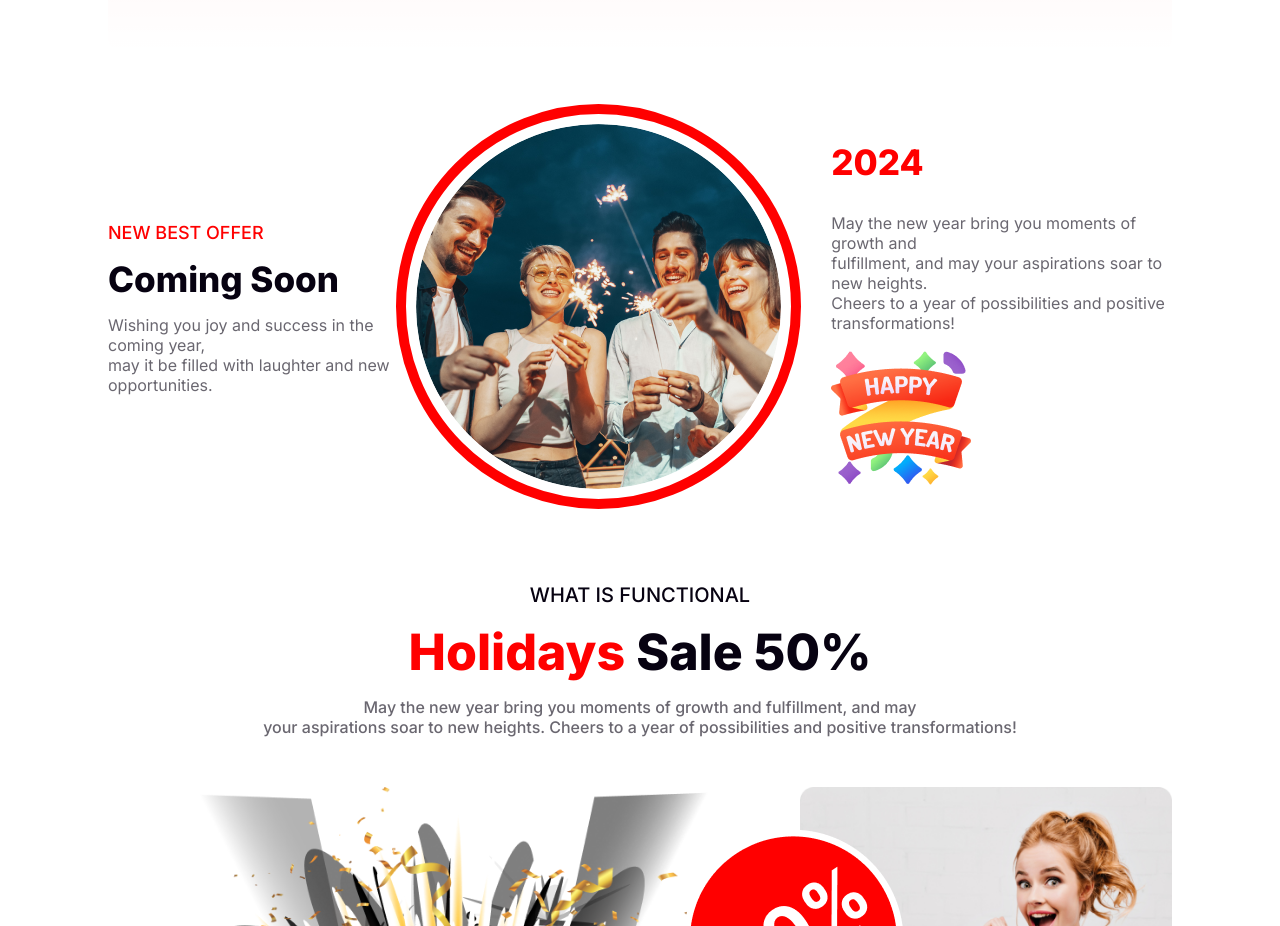
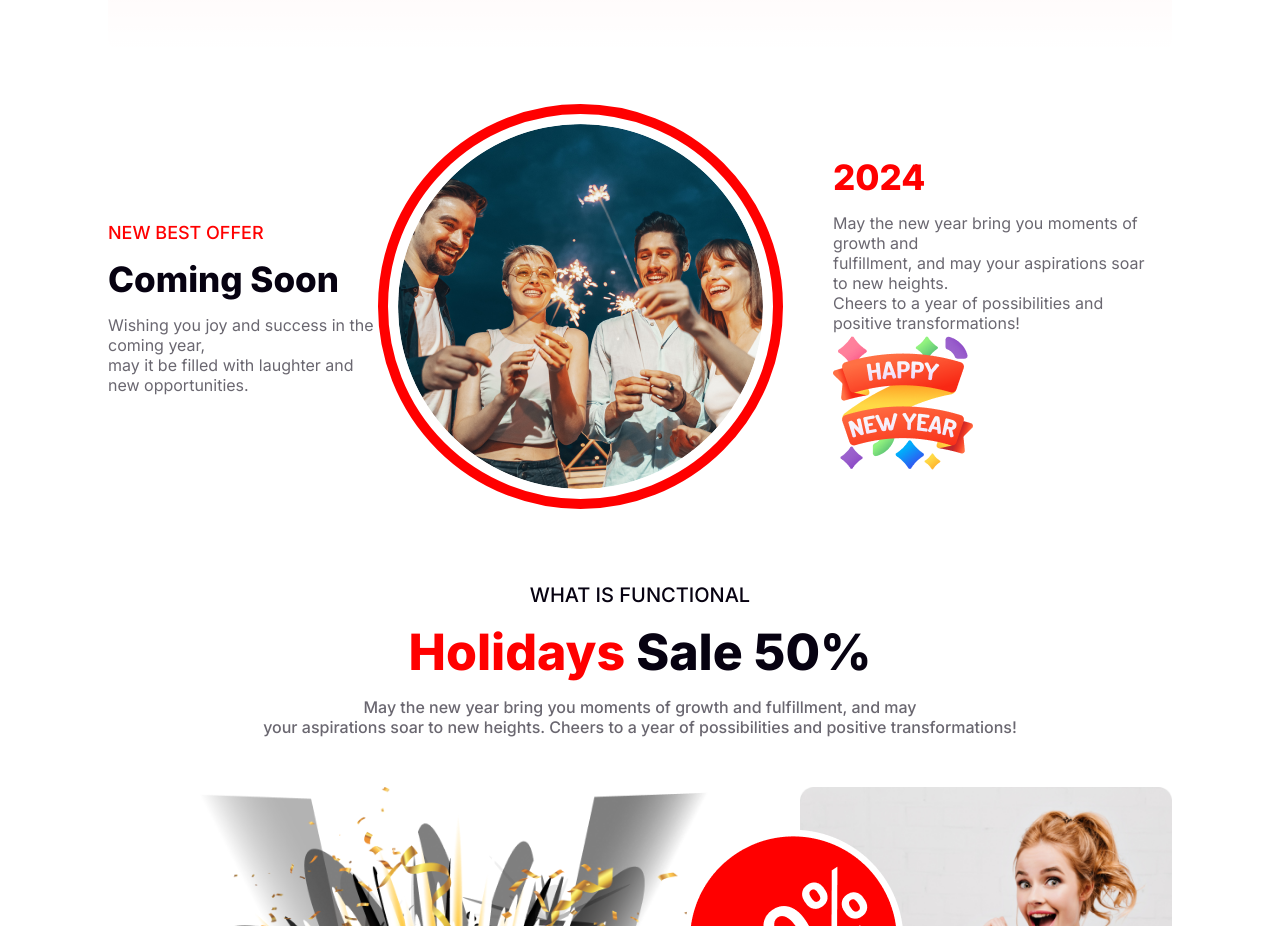
Before and after one commit to chotonbhowmik/assignmentOne, a plain HTML site: page index.html in a window 1280 px wide. Shown: the part 2540-3466 px from the top of the page. Drawn offline with Linux system fonts and the light colour scheme.

Commit message:
changes in comaing soon page

```diff
--- a/style.css
+++ b/style.css
@@ -179,6 +179,8 @@ font-weight: 400;
 }
 .coming-soon-right-part{
 	margin-left: 30px;
+
+padding: 15px 20px ;
 }
 .coming-soon-right-part h2{
 	color: #f00;
@@ -191,7 +193,6 @@ padding: 15px 0;
 	color: rgba(7, 2, 17, 0.60);
 font-size: 16px;
 font-weight: 400;
-padding: 15px 0 ;
 
 }
 .holiday-sale{
```
